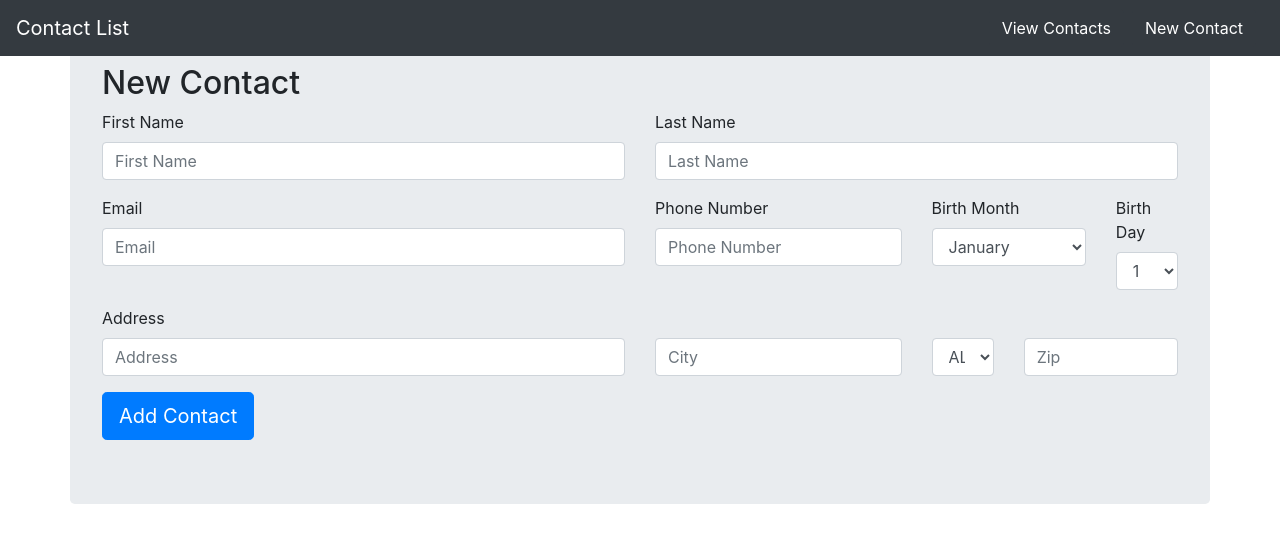
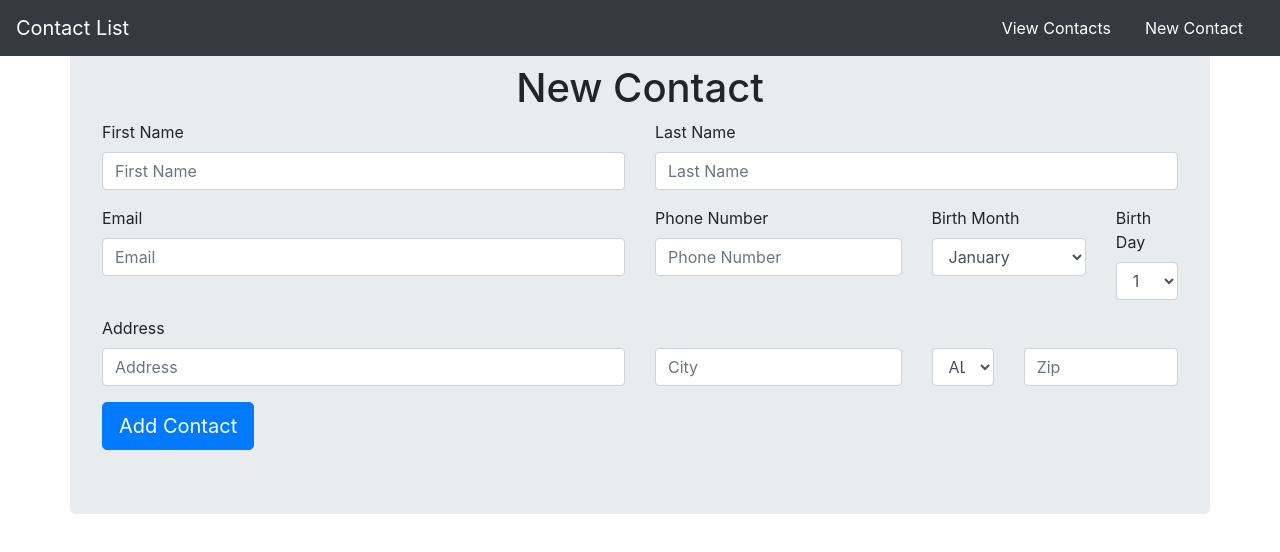
Before and after one commit to rgoderis/Address_Book, a React (Create React App) app in the folder client/: page /new in a window 1280 px wide. Shown: the top 552 px of the page. Built offline with nearby package versions, Linux system fonts and the light colour scheme.

Commit message:
in NewContact changed New Contact header to a h1 and centered it's text

```diff
--- a/client/src/Components/NewContact/index.js
+++ b/client/src/Components/NewContact/index.js
@@ -65,7 +65,7 @@ class NewContact extends React.Component{
     render(){
         return (
             <div>
-                <h2>New Contact</h2>
+                <h1 className="text-center">New Contact</h1>
                 <form>
                     <div className="form-group">
                         <div className="row">
```
